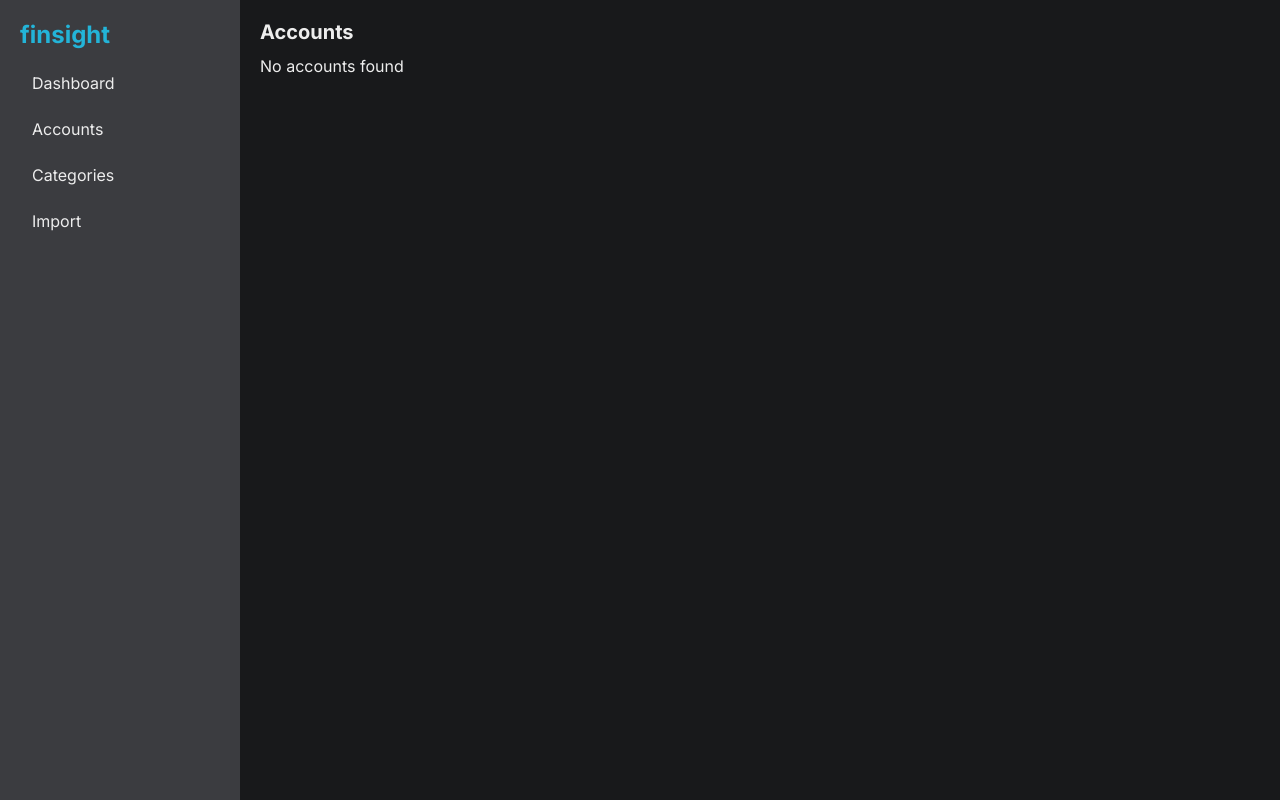
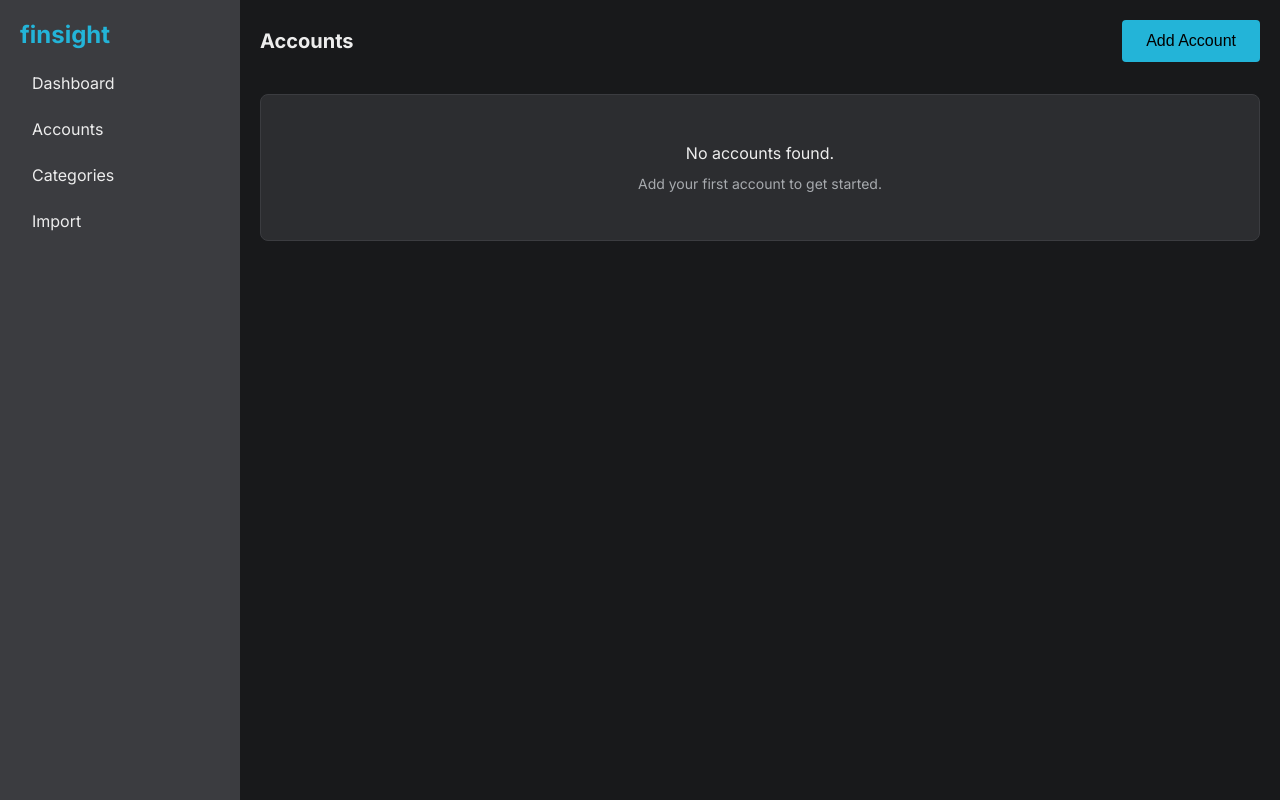
Before and after one commit to Thaonnor/finsight, a Vue app: page /accounts in a window 1280 px wide. Built offline with nearby package versions, Linux system fonts and the light colour scheme.

Commit message:
style: improve accounts page layout and visual design

```diff
--- a/src/views/Accounts.vue
+++ b/src/views/Accounts.vue
@@ -1,17 +1,37 @@
 <template>
-    <div>
-        <h2>Accounts</h2>
-        <div v-if="loading">Loading accounts...</div>
-        <div v-else-if="accounts.length === 0">No accounts found</div>
-        <div v-else>
-            <ul>
-                <li v-for="account in accounts" :key="account.id">
-                    {{ account.name }} ({{ account.account_type }})
-                </li>
-            </ul>
-            <button @click="showModal = true">Add Account</button>
-            <AddAccountModal v-if="showModal" @close="showModal = false" @accountAdded="handleAccountAdded"/>
+    <div class="accounts-page">
+        <div class="page-header">
+            <h2>Accounts</h2>
+            <button class="add-button" @click="showModal = true">
+                Add Account
+            </button>
         </div>
+
+        <div class="loading-state" v-if="loading">
+            <p>Loading accounts...</p>
+        </div>
+
+        <div class="empty-state" v-else-if="accounts.length === 0">
+            <p>No accounts found.</p>
+            <small>Add your first account to get started.</small>
+        </div>
+
+        <div class="accounts-grid" v-else>
+            <div
+                class="account-card"
+                v-for="account in accounts"
+                :key="account.id"
+            >
+                <h3>{{ account.name }}</h3>
+                <span class="account-type">{{ account.account_type }}</span>
+            </div>
+        </div>
+
+        <AddAccountModal
+            v-if="showModal"
+            @close="showModal = false"
+            @accountAdded="handleAccountAdded"
+        />
     </div>
 </template>
 
@@ -39,5 +59,88 @@
     const handleAccountAdded = async () => {
         await loadAccounts();
         showModal.value = false;
+    };
+</script>
+
+<style scoped>
+    .accounts-page {
+        max-width: 1200px;
     }
-</script>
+
+    .page-header {
+        display: flex;
+        justify-content: space-between;
+        align-items: center;
+        margin-bottom: 32px;
+    }
+
+    .page-header h2 {
+        margin: 0;
+        color: var(--text);
+    }
+
+    .add-button {
+        background: var(--accent);
+        color: var(--on-accent);
+        border: none;
+        padding: 12px 24px;
+        border-radius: 4px;
+        font-size: 16px;
+        font-weight: 500;
+        cursor: pointer;
+        transition: opacity 0.2s ease;
+    }
+
+    .add-button:hover {
+        opacity: 0.9;
+    }
+
+    .loading-state, .empty-state {
+        text-align: center;
+        padding: 48px 24px;
+        background: var(--surface-1);
+        border-radius: 8px;
+        border: 1px solid var(--surface-2);
+    }
+
+    .empty-state small {
+        display: block;
+        margin-top: 8px;
+        color: var(--text-dim);
+    }
+
+    .accounts-grid {
+        display: grid;
+        grid-template-columns: repeat(auto-fill, minmax(300px, 1fr));
+        gap: 20px;
+    }
+
+    .account-card {
+        background: var(--surface-1);
+        border: 1px solid var(--surface-2);
+        border-radius: 8px;
+        padding: 24px;
+        transition: border-color 0.2s ease;
+    }
+
+    .account-card:hover {
+        border-color: var(--accent);
+    }
+
+    .account-card h3 {
+        margin: 0 0 8px 0;
+        color: var(--text);
+        font-size: 18px;
+        font-weight: 600;
+    }
+
+    .account-type {
+        display: inline-block;
+        background: var(--surface-2);
+        color: var(--text-dim);
+        padding: 4px 12px;
+        border-radius: 16px;
+        font-size: 14px;
+        text-transform: capitalize;
+    }
+</style>
```
